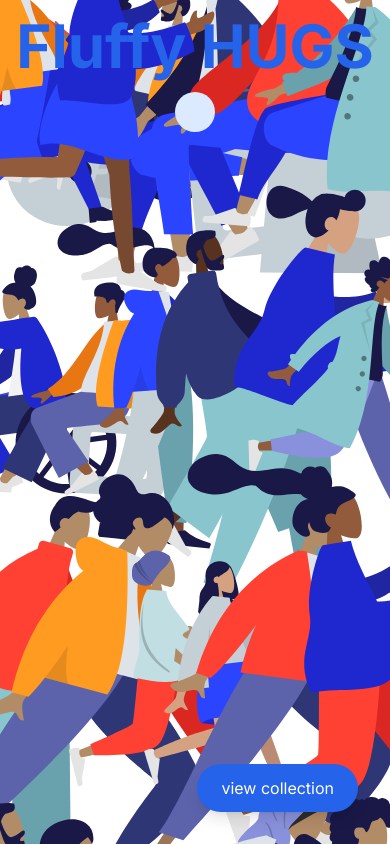
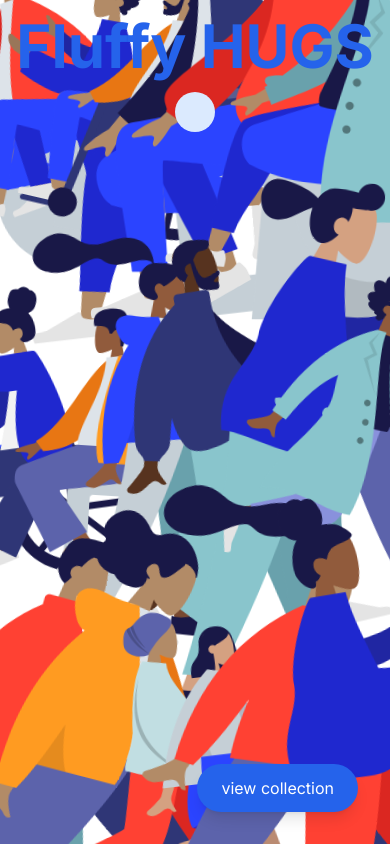
Before and after one commit to Sithu-Aung-Khant/codigo-assignment-1, a Next.js app: page / in a window 390 px wide. Built offline with nearby package versions, Linux system fonts and the light colour scheme.

Commit message:
Refactor bounce-wave animation in globals.css for smoother transitions and update Home component to improve image layout and responsiveness. Adjusted grid rows and enhanced z-index handling for better visual stacking.

```diff
--- a/app/globals.css
+++ b/app/globals.css
@@ -13,8 +13,14 @@
   100% {
     transform: translateY(0);
   }
+  25% {
+    transform: translateY(-20px);
+  }
   50% {
-    transform: translateY(-20px);
+    transform: translateY(0);
+  }
+  75% {
+    transform: translateY(-10px);
   }
 }
 
--- a/app/page.tsx
+++ b/app/page.tsx
@@ -21,20 +21,20 @@ export default function Home() {
     'humans/standing-8.svg',
     'humans/standing-9.svg',
     'humans/standing-10.svg',
-    'humans/standing-11.svg',
-    'humans/standing-12.svg',
-    'humans/standing-13.svg',
-    'humans/standing-14.svg',
-    'humans/standing-15.svg',
-    'humans/standing-16.svg',
-    'humans/standing-17.svg',
-    'humans/standing-18.svg',
-    'humans/standing-19.svg',
-    'humans/standing-20.svg',
-    'humans/standing-21.svg',
-    'humans/standing-22.svg',
-    'humans/standing-23.svg',
-    'humans/standing-24.svg',
+    // 'humans/standing-11.svg',
+    // 'humans/standing-12.svg',
+    // 'humans/standing-13.svg',
+    // 'humans/standing-14.svg',
+    // 'humans/standing-15.svg',
+    // 'humans/standing-16.svg',
+    // 'humans/standing-17.svg',
+    // 'humans/standing-18.svg',
+    // 'humans/standing-19.svg',
+    // 'humans/standing-20.svg',
+    // 'humans/standing-21.svg',
+    // 'humans/standing-22.svg',
+    // 'humans/standing-23.svg',
+    // 'humans/standing-24.svg',
   ];
 
   return (
@@ -59,10 +59,13 @@ export default function Home() {
 
           // Adjust grid calculations
           const columns = 6;
-          const rows = 5;
+          const rows = 4;
           const columnWidth = 100 / columns;
           const rowHeight = 100 / rows;
           const rowSpacing = 15; // Add extra spacing between rows (in percentage)
+
+          // Calculate row index
+          const rowIndex = Math.floor(index / columns);
 
           // Center the image within its grid cell
           const left = `${
@@ -81,12 +84,12 @@ export default function Home() {
                 left,
                 top,
                 transform: `translate(-50%, -50%) rotate(${randomRotate}deg) scale(${randomScale})`,
-                width: '80vw',
-                height: '80vh',
-                zIndex: index,
+                width: '100vw',
+                height: '100vh',
+                zIndex: rowIndex,
               }}
             >
-              <div className='relative w-full h-full group'>
+              <div className='relative w-full h-full group animate-bounce-wave'>
                 <Image
                   src={`/${image}`}
                   alt={`Human Illustration ${index + 1}`}
```
